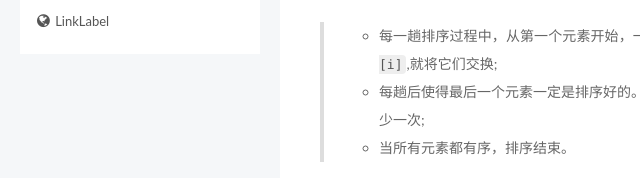
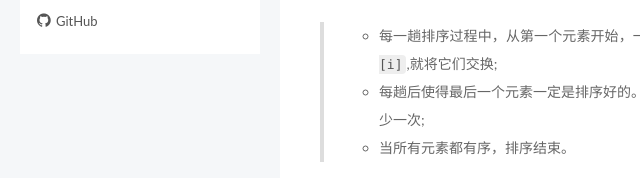
Before and after one commit to friciny/friciny.github.io, a plain HTML site: page index.html in a window 1280 px wide. Shown: the part 487-665 px from the top of the page, 140-780 px from the left. Drawn offline with nearby package versions, Linux system fonts and the light colour scheme; some packages are replaced by stand-ins of ours; a script that the page names is missing.

Commit message:
Site updated: 2016-04-13 13:10:01

```diff
--- a/index.html
+++ b/index.html
@@ -413,11 +413,11 @@
 
 
               <span class="links-of-author-item">
-                <a href="https://github.com/friciny" target="_blank" title="LinkLabel">
+                <a href="https://github.com/friciny" target="_blank" title="GitHub">
 
-                    <i class="fa fa-globe"></i>
+                    <i class="fa fa-github"></i>
 
-                  LinkLabel
+                  GitHub
                 </a>
               </span>
 
```
Also changed, not shown: 2016/04/12/bubble-sort/index.html (+3 -3 lines), about/index.html (+3 -3 lines), archives/2016/04/index.html (+3 -3 lines), archives/2016/index.html (+3 -3 lines), archives/index.html (+3 -3 lines), categories/Algorithm/index.html (+3 -3 lines), categories/index.html (+3 -3 lines), tags/index.html (+3 -3 lines), tags/冒泡/index.html (+3 -3 lines), tags/排序/index.html (+3 -3 lines), tags/算法/index.html (+3 -3 lines).
